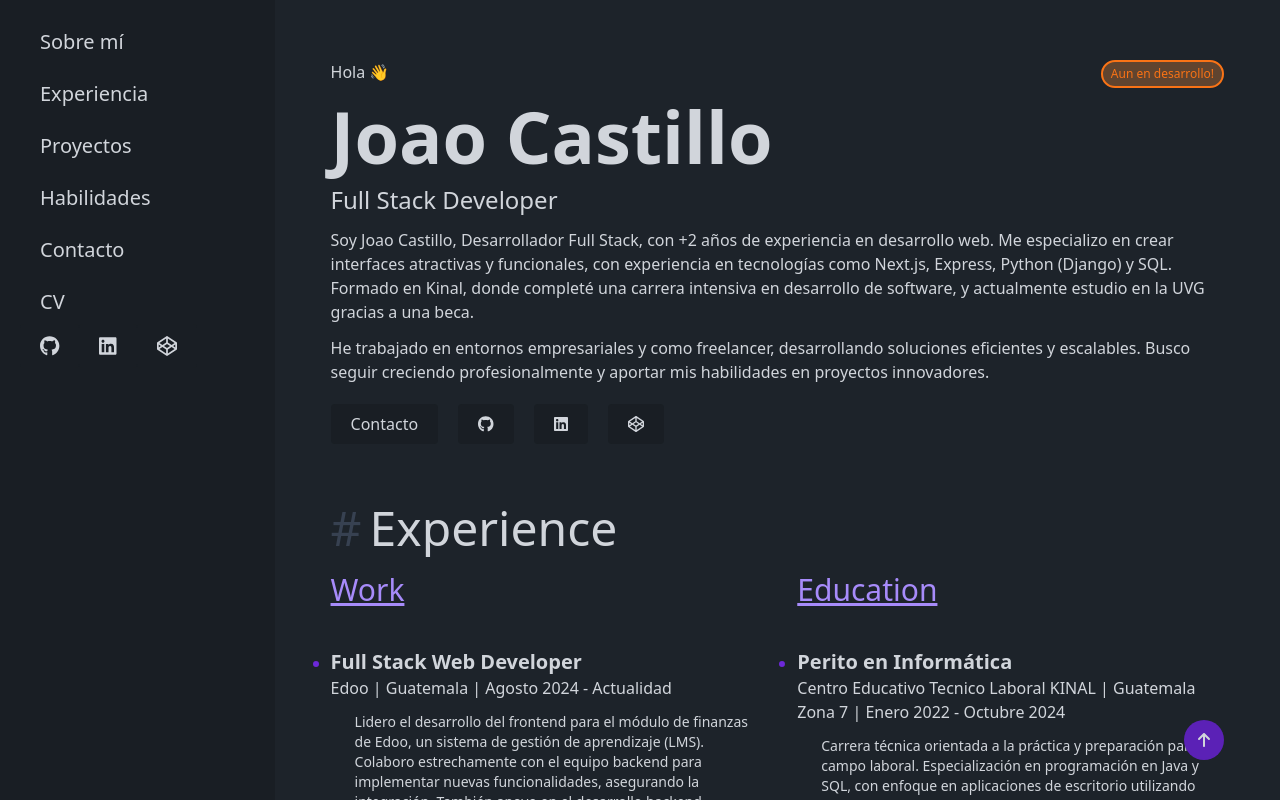
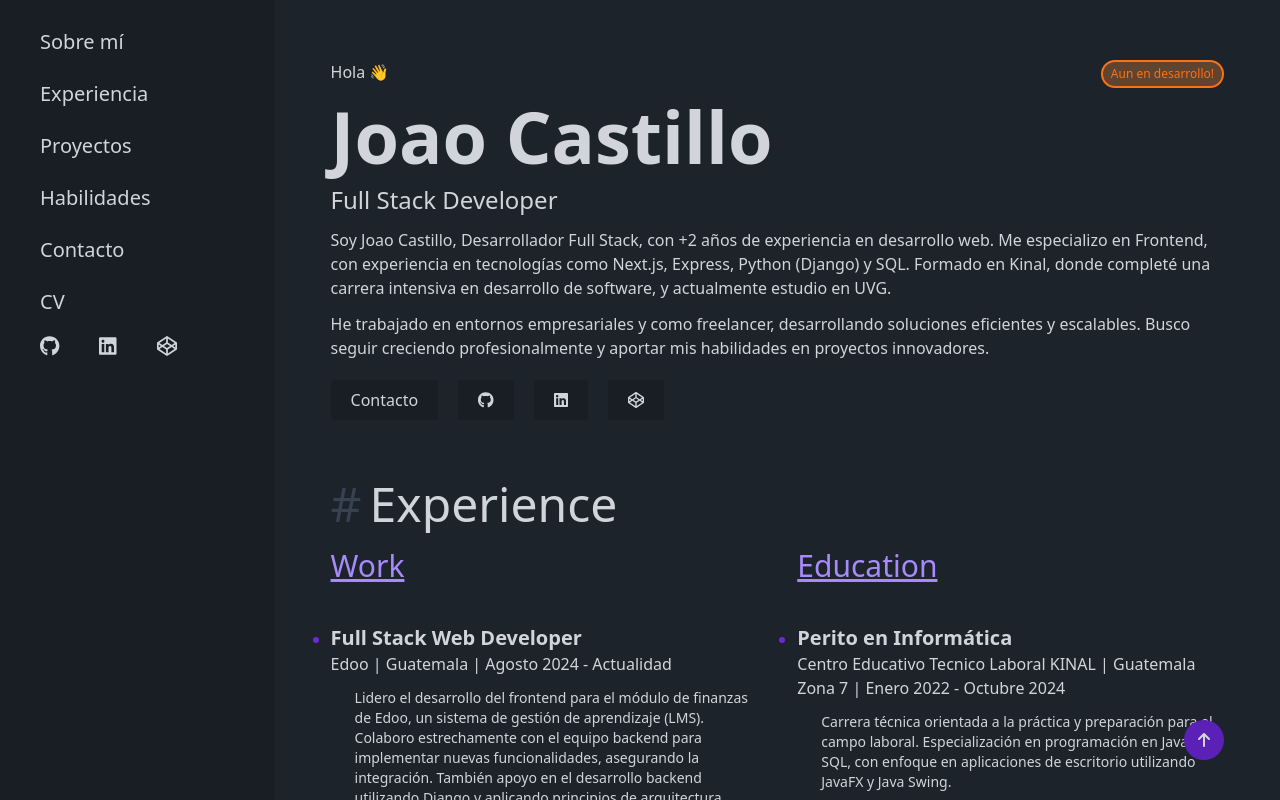
Before and after one commit to bcastillo-2022474/portfolio, a React (Vite) app: page / in a window 1280 px wide. Built offline with nearby package versions, Linux system fonts and the light colour scheme.

Commit message:
fix: updating description

```diff
--- a/src/pages/home/components/main-section.tsx
+++ b/src/pages/home/components/main-section.tsx
@@ -38,10 +38,10 @@ export function MainSection() {
         <p className="text-2xl">Full Stack Developer</p>
         <p>
           Soy Joao Castillo, Desarrollador Full Stack, con +2 años de experiencia
-          en desarrollo web. Me especializo en crear interfaces atractivas y funcionales,
-          con experiencia en tecnologías como Next.js, Express, Python (Django) y SQL.
-          Formado en Kinal, donde completé una carrera intensiva en desarrollo de software,
-          y actualmente estudio en la UVG gracias a una beca.
+          en desarrollo web. Me especializo en Frontend, con experiencia en tecnologías
+          como Next.js, Express, Python (Django) y SQL. Formado en Kinal, donde
+          completé una carrera intensiva en desarrollo de software, y actualmente
+          estudio en UVG.
         </p>
         <p>
           He trabajado en entornos empresariales y como freelancer, desarrollando soluciones
```
